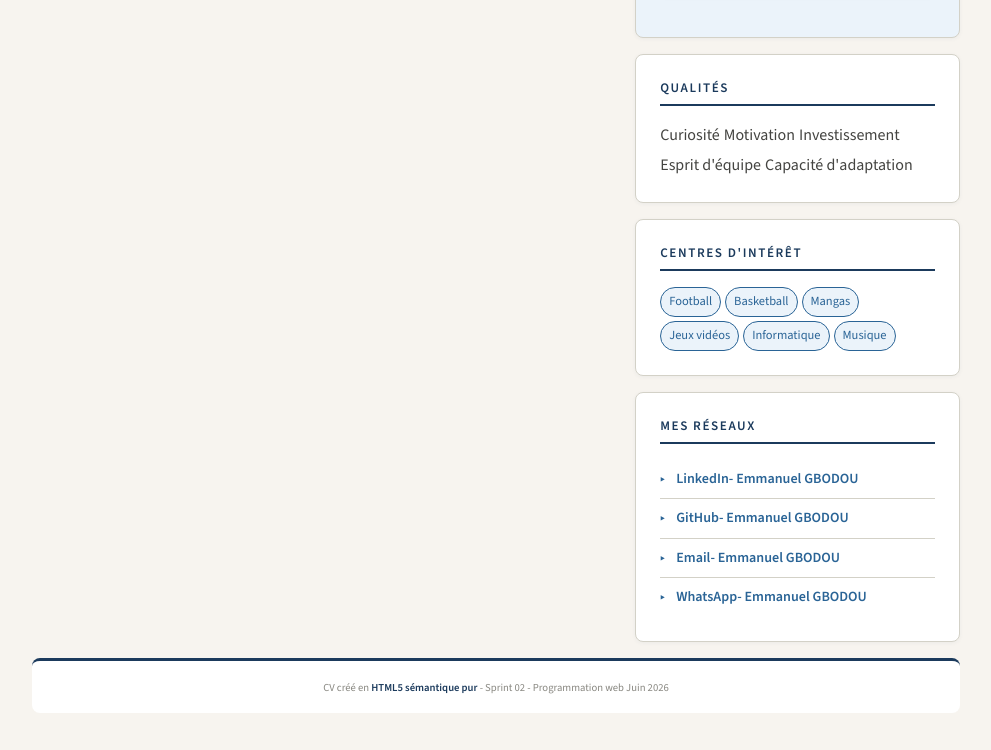
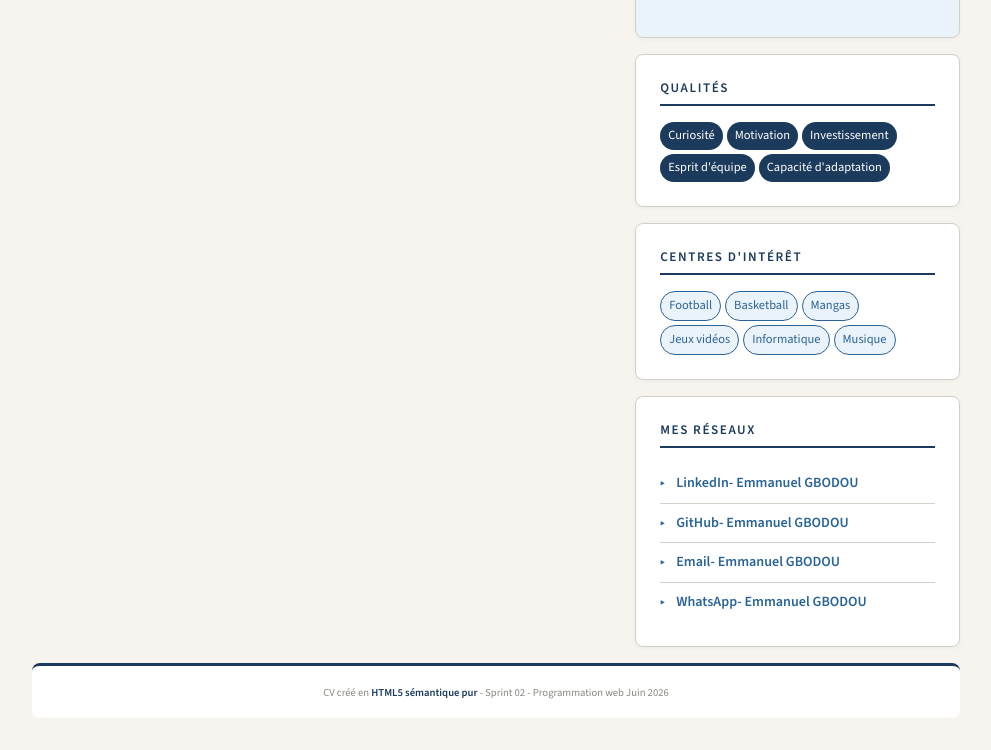
Before and after one commit to emmanuelgbd/Sprint-03, a plain HTML site: page index.html in a window 1280 px wide. Shown: the part 1460-2210 px from the top of the page, without its empty margins (144-1135 px from the left). Drawn offline with nearby package versions, Linux system fonts and the light colour scheme.

Commit message:
Correction: renommer #qualities en #qualites pour correspondre à l'ID du HTML

```diff
--- a/style.css
+++ b/style.css
@@ -405,7 +405,7 @@ main section h2, aside section h2 {
     gap: var(--espace-xs);
 }
 
-#qualities li {
+#qualites li {
     background-color: var(--couleur-primaire);
     color: #FFFFFF;
     font-size: 0.78rem;
@@ -416,7 +416,7 @@ main section h2, aside section h2 {
     transition: background-color 0.2s ease, transform 0.1s ease;
 }
 
-#qualities li:hover {
+#qualites li:hover {
     background-color: var(--couleur-secondaire);
     transform: translateY(-1px);
 }
```
